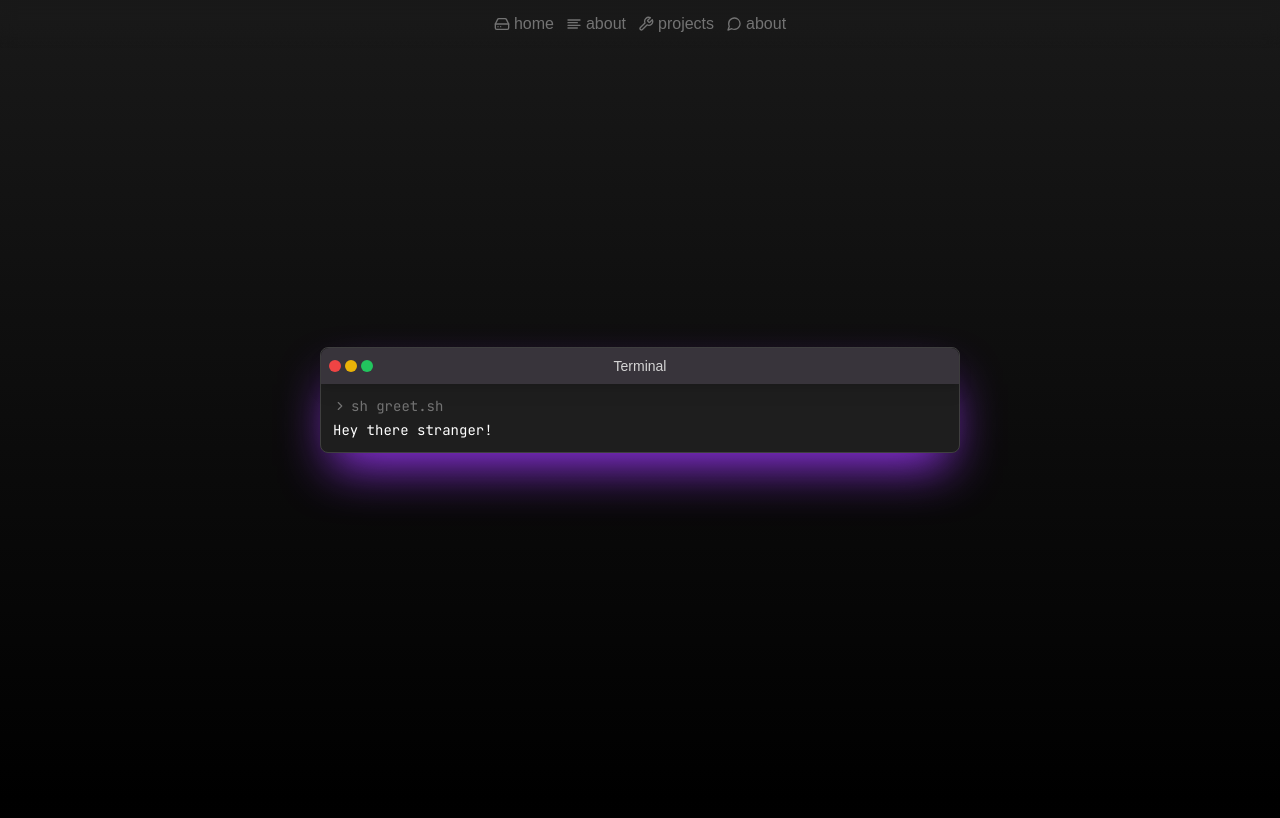
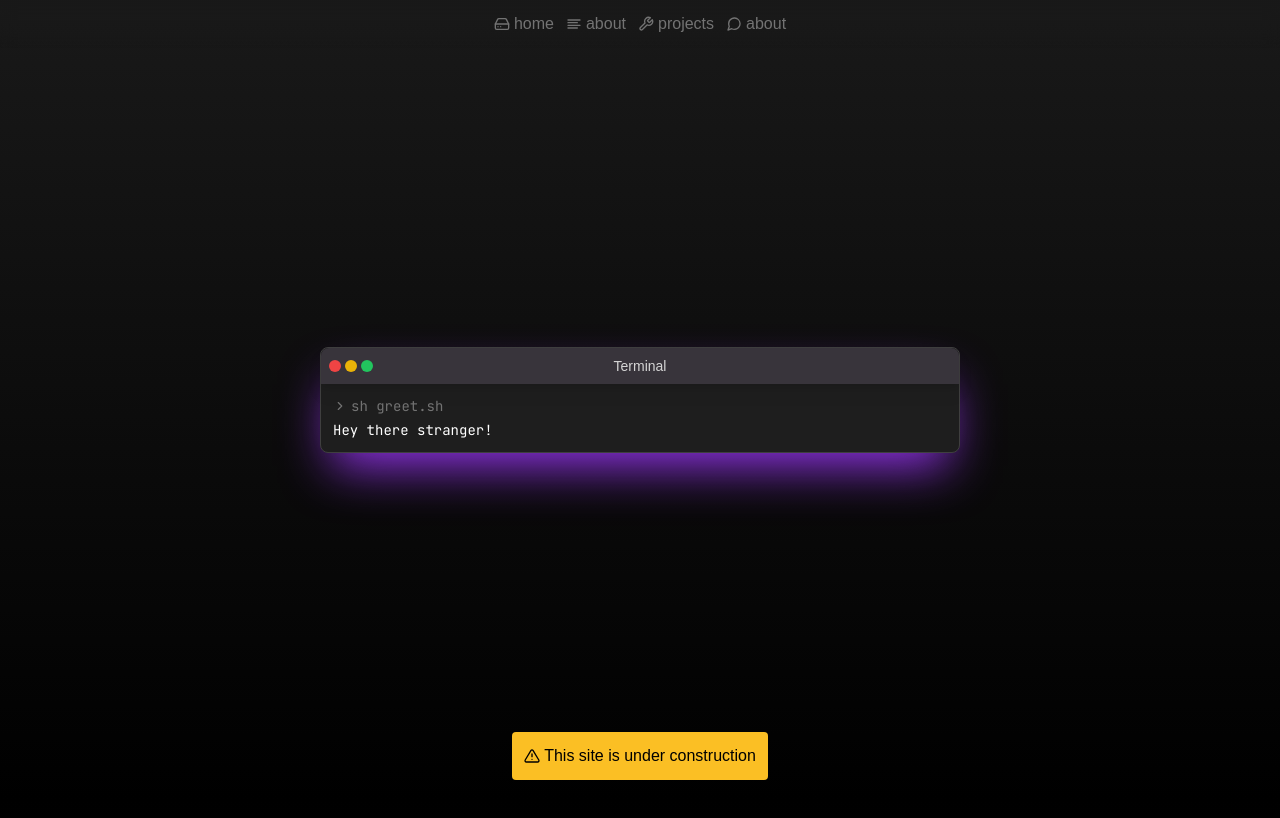
Before and after one commit to Drischdaan/drischdaan.dev, a Next.js app: page / in a window 1280 px wide. Shown: the top 818 px of the page. Built offline with nearby package versions, Linux system fonts and the light colour scheme; a web font is replaced by a local one.

Commit message:
chore: adds console easter egg

```diff
--- /dev/null
+++ b/app/components/ConsoleEasterEgg.tsx
@@ -0,0 +1,16 @@
+'use client';
+
+import { useEffect } from "react";
+
+let easterEggCalled: boolean = false;
+
+export default function ConsoleEasterEgg() {
+  useEffect(() => {
+    if(easterEggCalled)
+      return;
+    console.log('%cYou found the easter🥚!', 'font-weight: bold; font-size: 2rem;');
+    console.log('%c🗿 %chttps://www.youtube.com/watch?v=2tRIjRVcHcQ', 'font-size: 2rem;', '');
+    easterEggCalled = true;
+  });
+  return <></>;
+}
--- a/app/layout.tsx
+++ b/app/layout.tsx
@@ -1,3 +1,5 @@
+import ConsoleEasterEgg from "./components/ConsoleEasterEgg";
+
 export default function RootLayout({
   children,
 }: {
@@ -6,6 +8,7 @@ export default function RootLayout({
   return (
     <html lang="en">
       <head />
+      <ConsoleEasterEgg/>
       <body>{children}</body>
     </html>
   );
--- a/app/page.tsx
+++ b/app/page.tsx
@@ -1,7 +1,10 @@
+import './globals.scss';
+
 import NavigationHeader from './components/navigation/NavigationHeader';
 import ContactSection from './components/sections/contact/ContactSection';
 import HomeSection from './components/sections/home/HomeSection';
-import './globals.scss';
+
+import { FiAlertTriangle } from "react-icons/fi";
 
 export default function Home() {
   return (
@@ -11,6 +14,13 @@ export default function Home() {
       {/* Sections */}
       <HomeSection/>
       <ContactSection/>
+
+      <div className='fixed bottom-0 left-0 w-full pb-5 pointer-events-none flex justify-center items-center'>
+        <div className='rounded bg-amber-400 text-black p-3 flex justify-center items-center gap-1'>
+          <FiAlertTriangle/>
+          <span>This site is under construction</span>
+        </div>
+      </div>
     </div>
   );
 }
```
